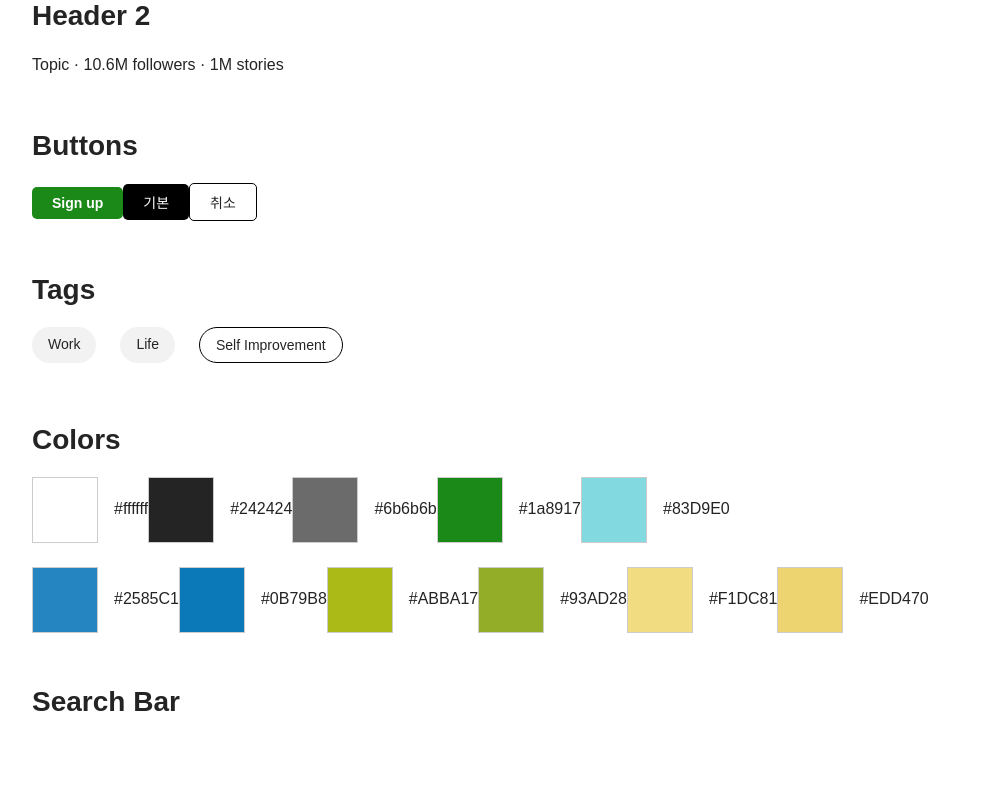
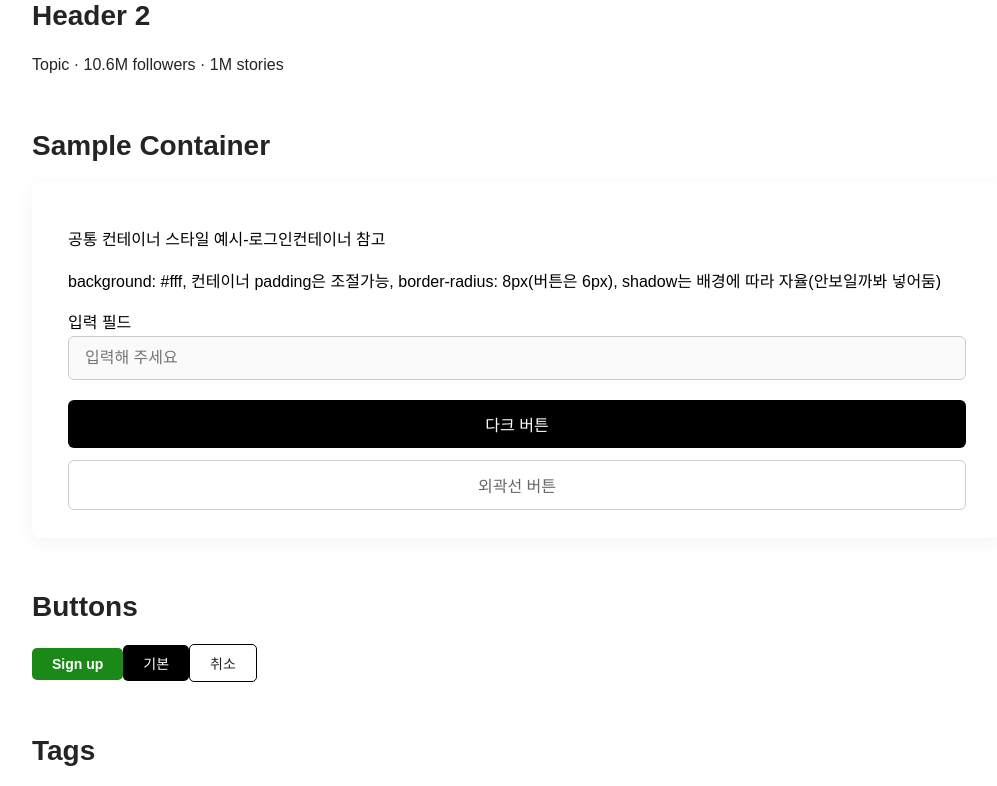
Before and after one commit to jigubangbang/msa-front, a React (Vite) app: page / in a window 1280 px wide. Shown: the part 780-1566 px from the top of the page, without its empty margins (123-1120 px from the left). Built offline with nearby package versions, Linux system fonts and the light colour scheme; a web font is replaced by a local one.

Commit message:
메인-샘플컨테이너 추가

```diff
--- a/src/pages/main/Main.jsx
+++ b/src/pages/main/Main.jsx
@@ -17,6 +17,30 @@ export default function Main() {
                 <h1>Header 1</h1>
                 <h2>Header 2</h2>
                 <p className={styles.bodySecondary}>Topic · 10.6M followers · 1M stories</p>
+                </div>
+
+                <div className={styles.section}>
+                <h2>Sample Container</h2>
+                    <div className={styles.sampleContainer}>
+                        <p>공통 컨테이너 스타일 예시-로그인컨테이너 참고</p>
+                        <p>background: #fff, 컨테이너 padding은 조절가능, border-radius: 8px(버튼은 6px), shadow는 배경에 따라 자율(안보일까봐 넣어둠)</p>
+
+                        <div className={styles.formGroup}>
+                        <label>입력 필드</label>
+                        <div className={styles.inputWrapper}>
+                            <input
+                            type="text"
+                            className={styles.formInput}
+                            placeholder="입력해 주세요"
+                            />
+                        </div>
+                        </div>
+
+                        <div style={{ display: "flex", flexDirection: "column", gap: "12px", marginTop: "20px" }}>
+                        <button className={`${styles.button} ${styles.darkButton}`}>다크 버튼</button>
+                        <button className={`${styles.button} ${styles.outlineButton}`}>외곽선 버튼</button>
+                        </div>
+                    </div>
                 </div>
 
                 <div className={styles.section}>
--- a/src/pages/main/Main.module.css
+++ b/src/pages/main/Main.module.css
@@ -210,3 +210,90 @@ p.body-secondary {
    color: white;
    transition: color 0.3s;
  }
+
+/* === 샘플 컨테이너 === */
+.sampleContainer {
+  background-color: #fff;
+  color: #000;
+  padding: 28px 36px;
+  border-radius: 8px;
+  box-shadow: 0 4px 20px rgba(0, 0, 0, 0.05);
+  font-size: 16px;
+  line-height: 1.6;
+}
+
+/* 입력 필드 */
+.formGroup {
+  margin-bottom: 16px;
+  text-align: left;
+}
+
+.inputWrapper {
+  position: relative;
+  display: flex;
+  align-items: center;
+}
+
+.formInput {
+  width: 100%;
+  padding: 12px 16px;
+  border: 1px solid #ccc;
+  border-radius: 6px;
+  font-size: 16px;
+  background-color: #fafafa;
+  transition: border-color 0.3s ease;
+  box-sizing: border-box;
+}
+
+.formInput:focus {
+  outline: none;
+  border-color: #000;
+  background-color: #fff;
+}
+
+/* === 버튼 공통 === */
+.button {
+  width: 100%;
+  padding: 12px 20px;
+  border-radius: 6px;
+  font-size: 16px;
+  font-weight: 500;
+  cursor: pointer;
+  transition: all 0.3s ease;
+  box-sizing: border-box;
+  outline: none !important;
+}
+
+/* === 다크 버튼 === */
+.darkButton {
+  background-color: #000;
+  color: #fff;
+  border: none;
+}
+
+.darkButton:hover {
+  background-color: #333;
+  transform: translateY(-1px);
+}
+
+.darkButton:focus {
+  box-shadow: 0 0 0 2px rgba(0, 0, 0, 0.2);
+}
+
+/* === 외곽선 버튼 (findLink 기반) === */
+.outlineButton {
+  background-color: transparent;
+  color: #666;
+  border: 1px solid #ccc;
+  font-weight: 500;
+}
+
+.outlineButton:hover {
+  background-color: #fafafa;
+  border-color: #000;
+  color: #000;
+}
+
+.outlineButton:focus {
+  box-shadow: 0 0 0 2px rgba(0, 0, 0, 0.1);
+}
```
